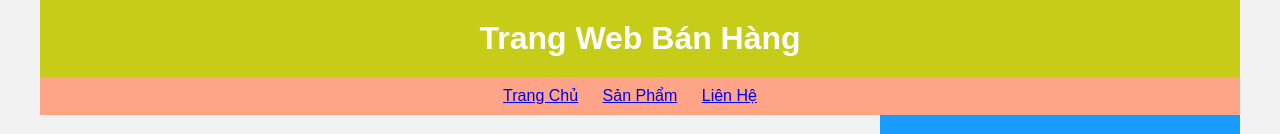
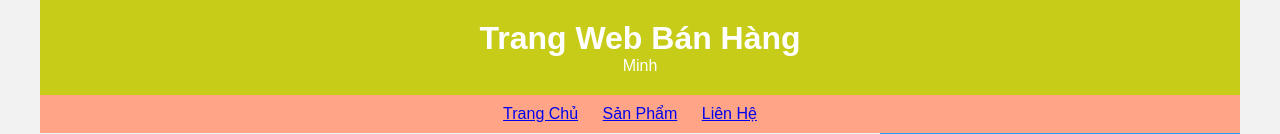
Before and after one commit to MinhMixi/tinhocviet.io, a plain HTML site: page index.html in a window 1280 px wide. Shown: the top 134 px of the page. Drawn offline with Linux system fonts and the light colour scheme.

Commit message:
sua lan 2

```diff
--- a/index.html
+++ b/index.html
@@ -11,6 +11,7 @@
 <body>
     <header>
         <h1>Trang Web Bán Hàng</h1>
+        <p>Minh</p>
     </header>
 
     <!-- Menu điều hướng -->
```
